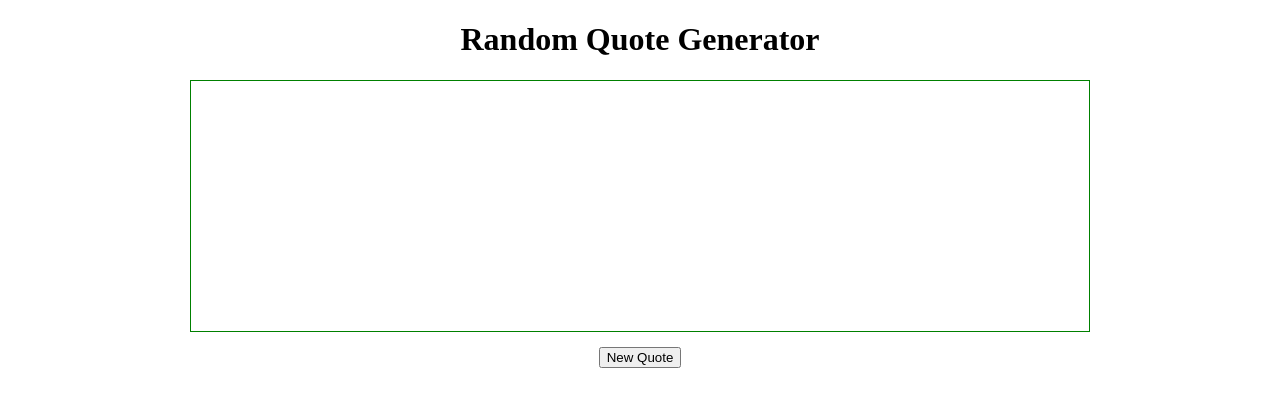
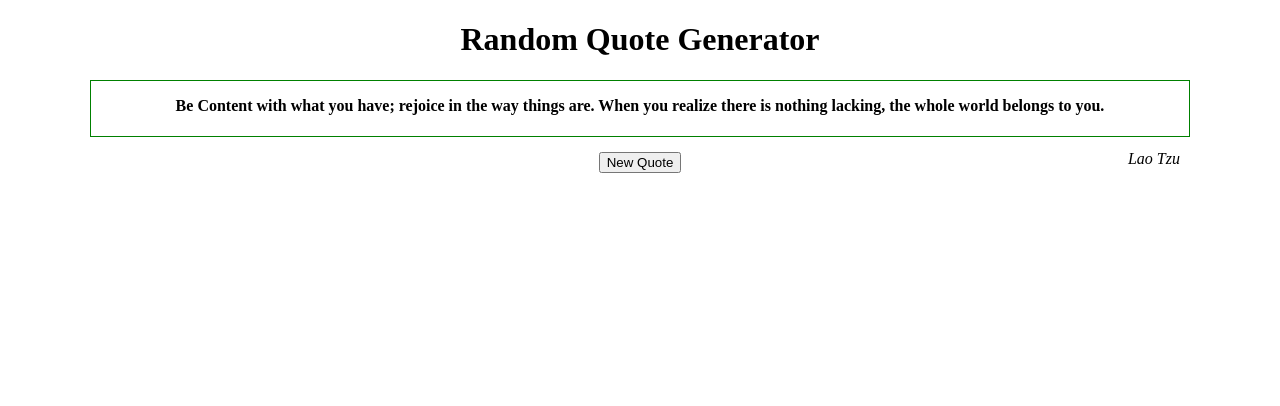
Before and after one commit to dev-dermo/rqg, a plain HTML site: page index.html in a window 1280 px wide. Both pictures are taken after a click on the button "New Quote". Drawn offline with nearby package versions, Linux system fonts and the light colour scheme.

Commit message:
complete

```diff
--- a/scripts.js
+++ b/scripts.js
@@ -1,23 +1,17 @@
-/*
-$(document).ready(function() {
-	$(".btn").on("click", function(){
-		$.getJSON("http://api.forismatic.com/api/1.0/?method=getQuote&format=json&lang=en", function(json) {
-			$(".quote").html(JSON.stringify(json));
-		});
-	});
-});
-*/
 
 $(document).ready(function() {
-    var quotes = new Object();
-    quotes["Norman Schwarzkopf"] = "The truth of the matter is that you always know the right thing to do. The hard part is doing it.";
-    quotes["John Adams"] = "Patience and perseverance have a magical effect before which difficulties disappear and obstacles vanish.";
-    quotes["Alexander Pope"] = "Blessed is the man who expects nothing, for he shall never be disappointed.";
-    quotes["Lao Tzu"] = "Be Content with what you have; rejoice in the way things are. When you realize there is nothing lacking, the whole world belongs to you.";
-    quotes["Dalai Lama"] = "With realization of ones own potential and self-confidence in ones ability, one can build a better world.";
-    quotes["Robert Stevenson"] = "Don\'t judge each day by the harvest you reap but by the seeds you plant.";
 
-    for (var key in quotes) {
-        alert(key + " -> " + quotes[key]);
-    }
+    var quotes = [
+        ["Norman Schwarzkopf", "The truth of the matter is that you always know the right thing to do. The hard part is doing it."],
+        ["John Adams", "Patience and perseverance have a magical effect before which difficulties disappear and obstacles vanish."],
+        ["Alexander Pope", "Blessed is the man who expects nothing, for he shall never be disappointed."],
+        ["Lao Tzu", "Be Content with what you have; rejoice in the way things are. When you realize there is nothing lacking, the whole world belongs to you."],
+        ["Dalai Lama", "With realization of ones own potential and self-confidence in ones ability, one can build a better world."],
+        ["Robert Stevenson", "Don't judge each day by the harvest you reap but by the seeds you plant."]
+    ]
+
+    $(".btn").on("click", function() {
+        var random = Math.floor((Math.random() * 5) + 1);
+        $(".quote").html("<blockquote>" + quotes[random][1] + "</blockquote><em>" + quotes[random][0] + "</em>");
+    });
 });
--- a/styles.css
+++ b/styles.css
@@ -1,12 +1,24 @@
 body {
-    width: 900px;
+    width: 1100px;
     margin: 0 auto;
     text-align: center;
 }
 
 .quote {
     border: solid green 1px;
-    height: 250px;
+    height: 55px;
+}
+
+blockquote {
+    font-weight: bold;
+}
+
+em {
+    /*!  */
+    /*!  */
+    position: absolute;
+    right:  100px;
+    top: 150px;
 }
 
 button {
```
